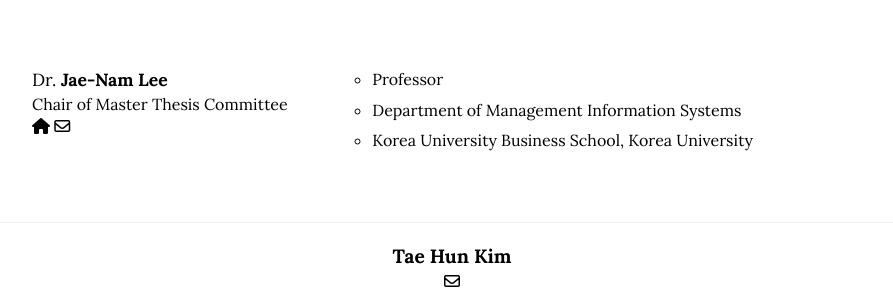
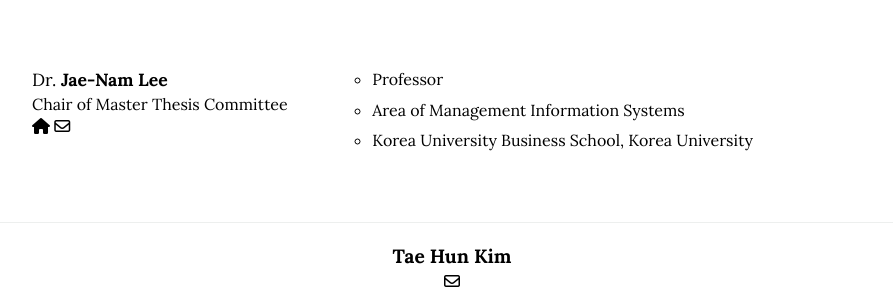
Before and after one commit to istaehun/taehun, a Jekyll site: the page built from references.html, in a window 1280 px wide. Shown: the part 940-1233 px from the top of the page, without its empty margins (188-1081 px from the left). Built offline with Jekyll 4.4.1, drawn with Linux system fonts in a browser that asks for light colours; nearby versions of some CDN libraries.

Commit message:
Update references.yml

```diff
--- a/_data/references.yml
+++ b/_data/references.yml
@@ -34,7 +34,7 @@
   role: "Chair of Master Thesis Committee"
   majors:
     - "Professor"
-    - "Department of Management Information Systems"
+    - "Area of Management Information Systems"
   department: "Korea University Business School, Korea University"
   email: "isjnlee@korea.ac.kr"
   website: "http://biz.korea.ac.kr/~isjnlee/"
```
